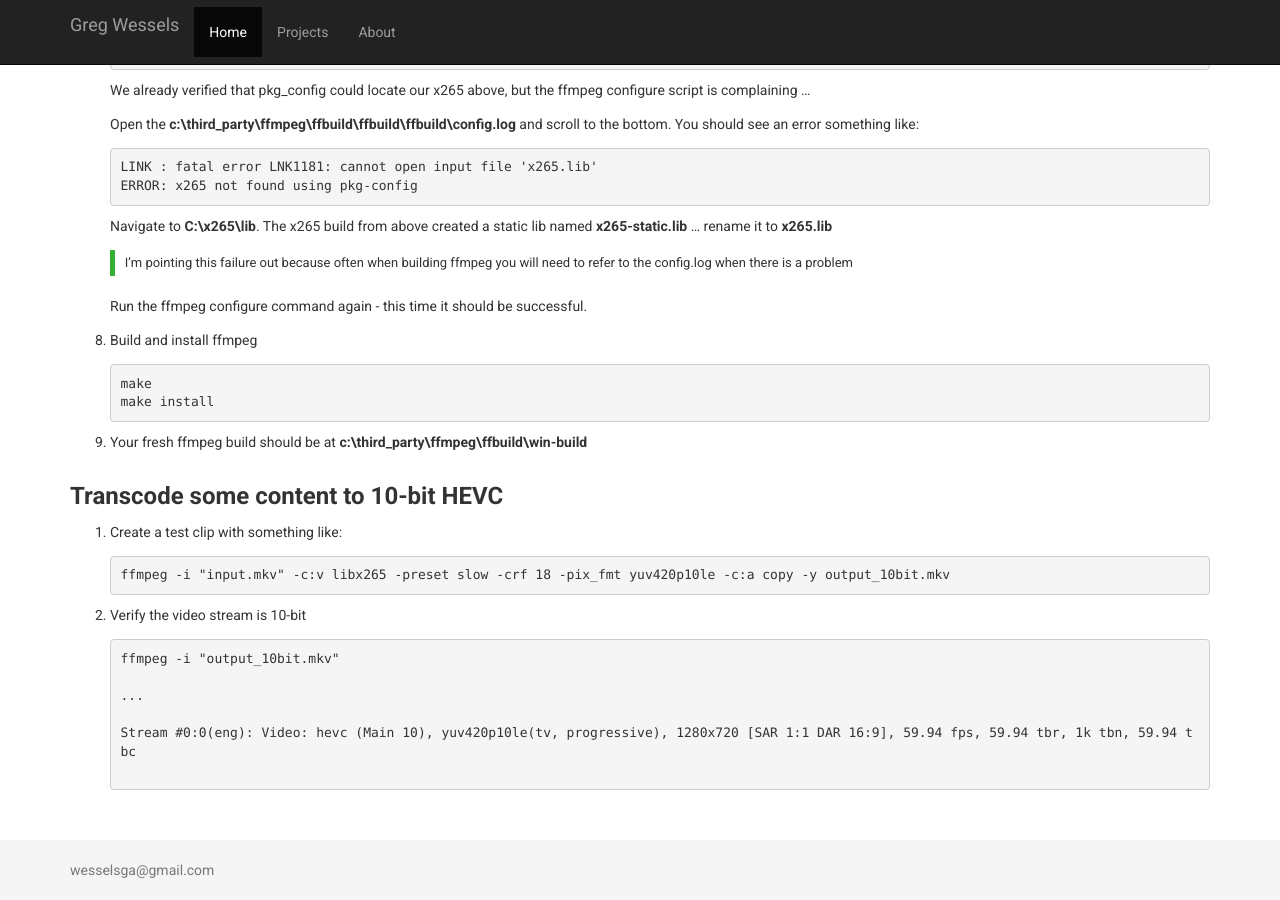
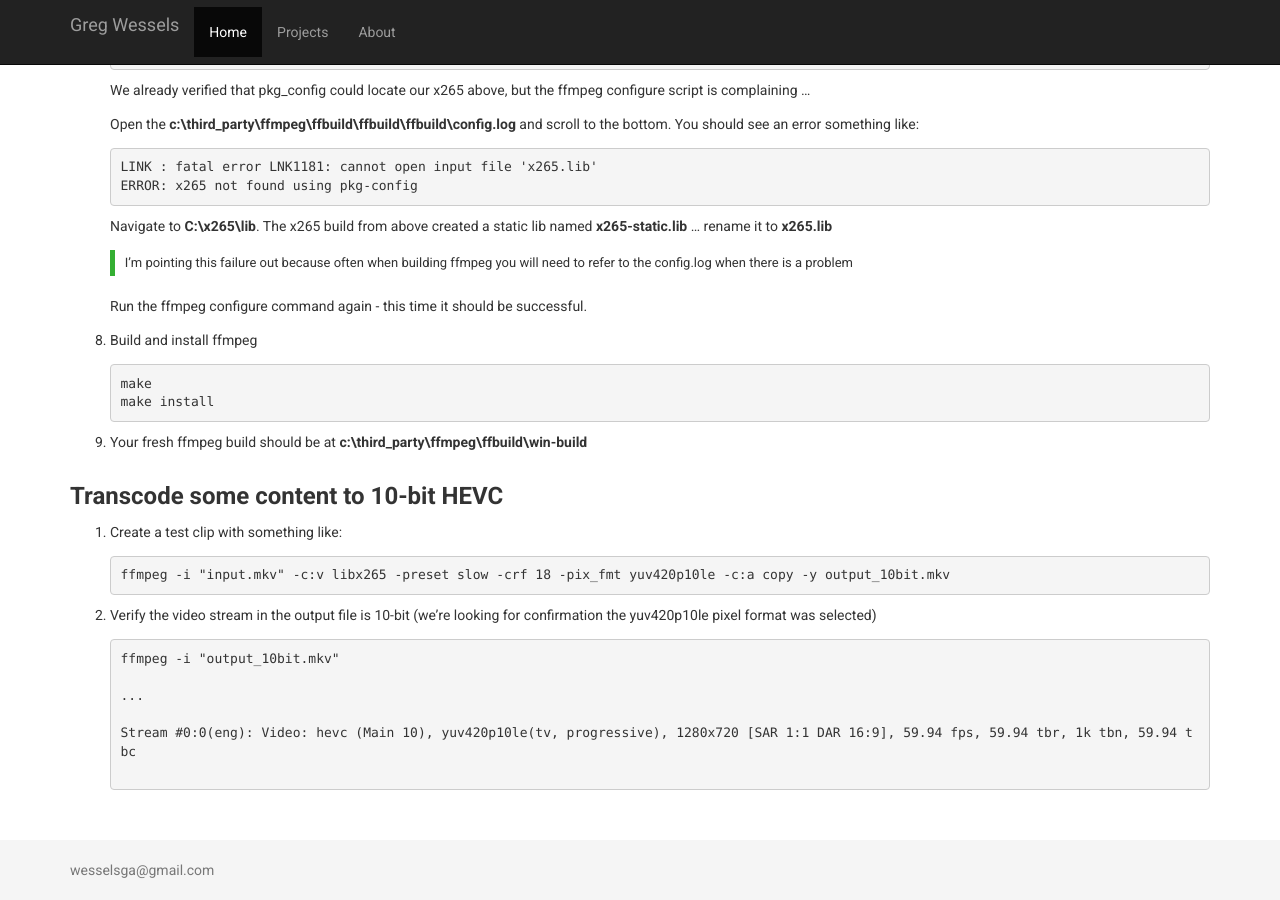
Before and after one commit to wesselsga/wesselsga.github.io, a Jekyll site: the page built from _posts/2017-10-27-ffmpeg-x265.md, in a window 1280 px wide and 900 px high, scrolled down 3122 px. Built offline with Jekyll 4.4.1, drawn with Linux system fonts in a browser that asks for light colours.

Commit message:
Update 2017-10-27-ffmpeg-x265.md

````diff
--- a/_posts/2017-10-27-ffmpeg-x265.md
+++ b/_posts/2017-10-27-ffmpeg-x265.md
@@ -194,7 +194,7 @@ Here are the exact steps I did to build both ffmpeg and libx265 with Visual Stud
       ffmpeg -i "input.mkv" -c:v libx265 -preset slow -crf 18 -pix_fmt yuv420p10le -c:a copy -y output_10bit.mkv
       ```
 
-  2.  Verify the video stream is 10-bit
+  2.  Verify the video stream in the output file is 10-bit (we're looking for confirmation the yuv420p10le pixel format was selected)
 
       ```Batchfile
       ffmpeg -i "output_10bit.mkv"
````
